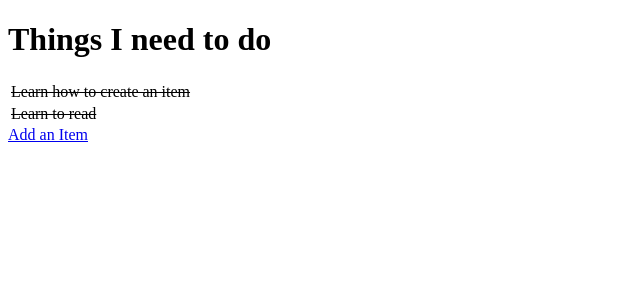
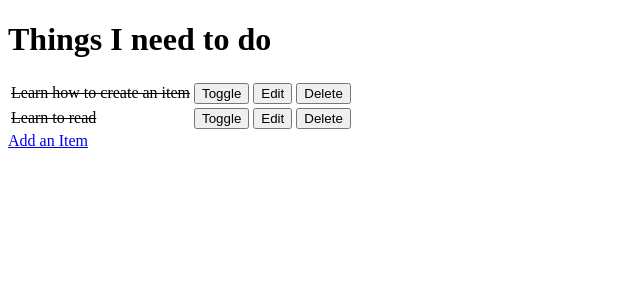
Before and after one commit to louwJohan/Django-todo, a Django app: page / in a window 1280 px wide. Shown: the top 300 px of the page, without its empty margins (0-640 px from the left). Run offline with Django 3.2, Linux system fonts and the light colour scheme; data comes from the database, SQL or seed files in the repository; both versions use the stored data as it was after the commit.

Commit message:
add delete function

```diff
--- a/django_todo/urls.py
+++ b/django_todo/urls.py
@@ -15,10 +15,13 @@ Including another URLconf
 """
 from django.contrib import admin
 from django.urls import path
-from todo.views import get_todo_list, add_item
+from todo import views
 
 urlpatterns = [
     path('admin/', admin.site.urls),
-    path('', get_todo_list, name='get_todo_list'),
-    path('add', add_item, name='add'),
+    path('', views.get_todo_list, name='get_todo_list'),
+    path('add', views.add_item, name='add'),
+    path('edit/<item_id>', views.edit_item, name='edit'),
+    path('toggle/<item_id>', views.toggle_item, name='toggle'),
+    path('delete/<item_id>', views.delete_item, name='delete'),
 ]
--- a/todo/templates/todo/todo_list.html
+++ b/todo/templates/todo/todo_list.html
@@ -16,6 +16,21 @@
             {% else %}
             <td>{{ item.name }}</td>
             {% endif %}
+            <td>
+                <a href="/toggle/{{ item.id }}">
+                    <button>Toggle</button>
+                </a>
+            </td>
+            <td>
+                <a href="/edit/{{ item.id }}">
+                    <button>Edit</button>
+                </a>
+            </td>
+            <td>
+                <a href="/delete/{{ item.id }}">
+                    <button>Delete</button>
+                </a>
+            </td>
         </tr>
         {% empty %}
         <tr><td>You have nothing to do.</td></tr>
--- a/todo/views.py
+++ b/todo/views.py
@@ -1,4 +1,4 @@
-from django.shortcuts import render, redirect
+from django.shortcuts import render, redirect, get_object_or_404
 from .models import Item
 from .forms import ItemForm
 
@@ -23,3 +23,30 @@ def add_item(request):
         'form': form
     }
     return render(request, 'todo/add_item.html', context)
+
+
+def edit_item(request, item_id):
+    item = get_object_or_404(Item, id=item_id)
+    if request.method == 'POST':
+        form  = ItemForm(request.POST, instance=item)
+        if form.is_valid():
+            form.save()
+            return redirect('get_todo_list')
+    form = ItemForm(instance=item)
+    context = {
+        'form': form
+    }
+    return render(request, 'todo/edit_item.html', context)
+
+
+def toggle_item(request, item_id):
+    item = get_object_or_404(Item, id=item_id)
+    item.done = not item.done
+    item.save()
+    return redirect('get_todo_list')
+
+
+def delete_item(request, item_id):
+    item = get_object_or_404(Item, id=item_id)
+    item.delete()
+    return redirect('get_todo_list')
```
Also changed, not shown: todo/templates/todo/edit_item.html (added, +21 -0 lines), db.sqlite3.
